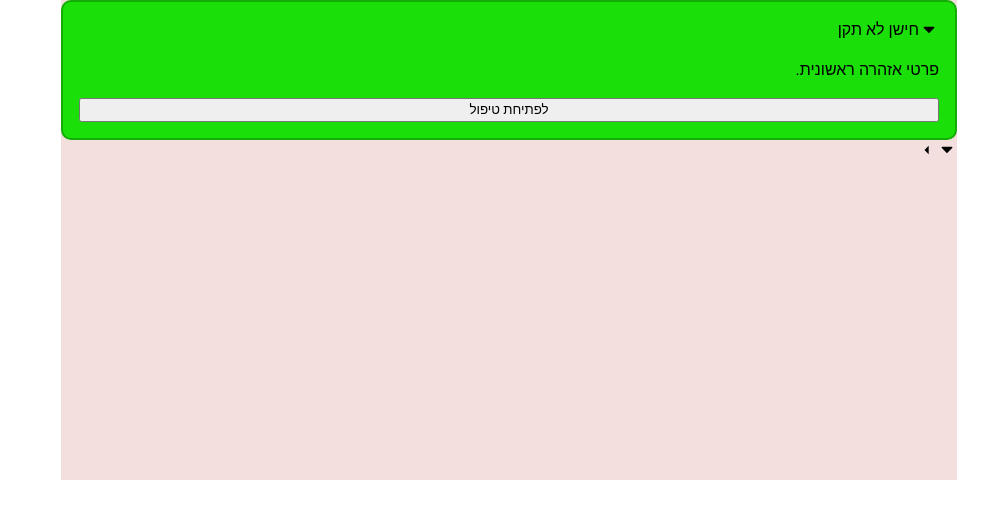
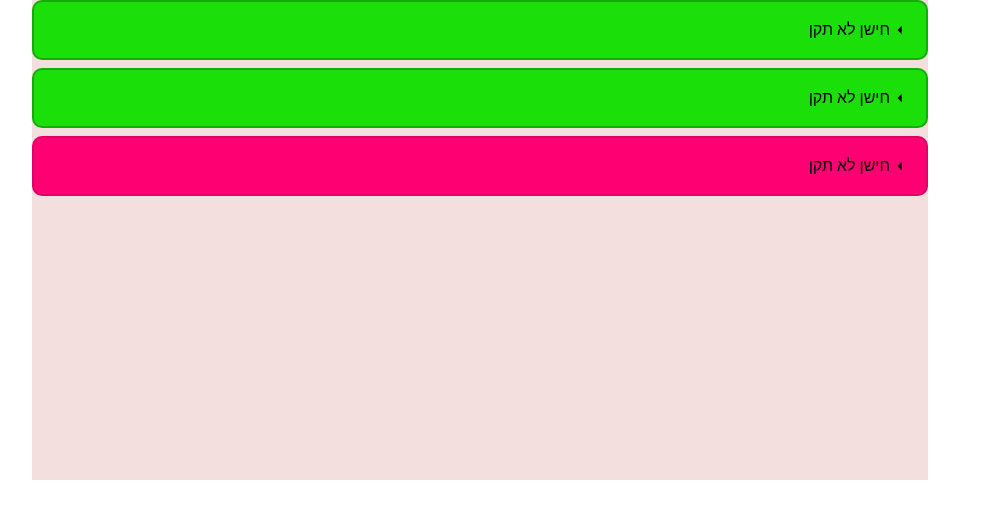
Before and after one commit to Practicum-Ariel/generator_control_client, a React (Vite) app: page /test/asaf in a window 1280 px wide. Shown: the top 518 px of the page, without its empty margins (207-1195 px from the left). Built offline with nearby package versions, Linux system fonts and the light colour scheme.

Commit message:
alert component

```diff
--- a/src/components/AlertComponent/index.jsx
+++ b/src/components/AlertComponent/index.jsx
@@ -3,17 +3,14 @@ import styles from "./style.module.css";
 import {MdOutlineArrowLeft} from "react-icons/md";
 import {TiArrowSortedDown} from "react-icons/ti";
 
-export default function index({status, title, context ,handlleClick }) {
-
-
-  const [details, setDetails] = useState(true);
+export default function index({status, title, context, handlleClick}) {
+  const [details, setDetails] = useState(false);
   return (
-  // statuses[status] ?
+    // statuses[status] ?
     <div
       className={`${styles.main} ${styles[status]} `}
       onClick={() => setDetails(!details)}
-
->
+    >
       <div className={styles.title}>
         {details ? <TiArrowSortedDown /> : <MdOutlineArrowLeft />}
         {title}
@@ -22,11 +19,13 @@ export default function index({status, title, context ,handlleClick }) {
       {details && (
         <>
           <div className="">{context}</div>
-          <button onClick={()=>handleClick}className={styles.but}>לפתיחת טיפול</button>
+          <button onClick={() => handleClick} className={styles.but}>
+            לפתיחת טיפול
+          </button>
         </>
       )}
     </div>
-  )
+  );
   // : (
   //   "?"
   // );
--- a/src/components/AlertComponent/style.module.css
+++ b/src/components/AlertComponent/style.module.css
@@ -9,28 +9,33 @@
 }
 
 .but {
+    width: 5.5rem;
     margin: 0;
-    /* background-color: n; */
+    /* background-color: inherit; */
+    background-color: azure;
+    border: none;
 }
 
 .title {
     display: flex;
     align-items: center;
 }
-.warning{
-    border-color:rgb(228, 199, 10);
+
+.warning {
+    border-color: rgb(228, 199, 10);
     background-color: rgb(254, 221, 5);
 }
 
-.succcess{
-    border-color:#14AC07;
-    background-color:#1adf08;
+.succcess {
+    border-color: #14AC07;
+    background-color: #1adf08;
 }
 
-.danger{
-    border-color:#de0064;
+.danger {
+    border-color: #de0064;
     background-color: #FF0073;
 }
+
 /*
 warning: {border: "rgb(228, 199, 10)", bac: "rgb(254, 221, 5)"},
     danger: {border: " #de0064", bac: "#FF0073"},
--- a/src/test/Asaf/index.jsx
+++ b/src/test/Asaf/index.jsx
@@ -14,8 +14,25 @@ export default function Asaf() {
           context={"פרטי אזהרה ראשונית."}
           handleClick={"handleClick"}
         />
-        <TiArrowSortedDown />
-        <MdOutlineArrowLeft />
+
+
+
+        <AlertComponent
+          status={"succcess"}
+          title={"חישן לא תקן"}
+          context={
+              "אזהרה: נא להימנע מהשימוש במכונות כבדות בזמן פעולה. יש להשתמש בהן בזהירות רבה ולהימנע ממגע עם חלקים חמים או חדים. כל שימוש לא תקין עשוי לגרום לפציעות קשות."
+            }
+
+          handleClick={"handleClick"}
+        />
+
+        <AlertComponent
+          status={"danger"}
+          title={"חישן לא תקן"}
+          context={"פרטי אזהרה ראשונית."}
+          handleClick={"handleClick"}
+        />
       </div>
     </>
   );
--- a/src/test/Asaf/style.module.css
+++ b/src/test/Asaf/style.module.css
@@ -3,4 +3,7 @@
     width: 70vw;
     height: 60vh;
     background-color: rgb(244, 223, 223);
+    display: flex;
+    flex-direction: column;
+    gap: .5rem;
 }
```
